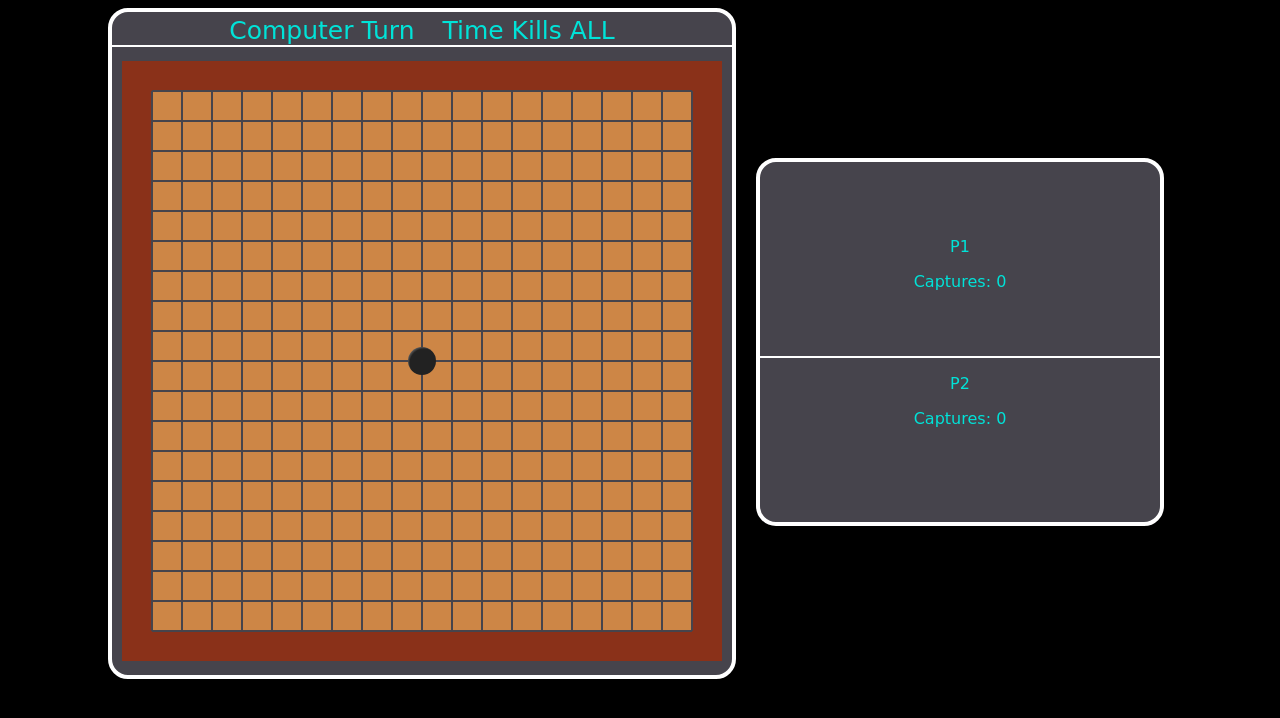
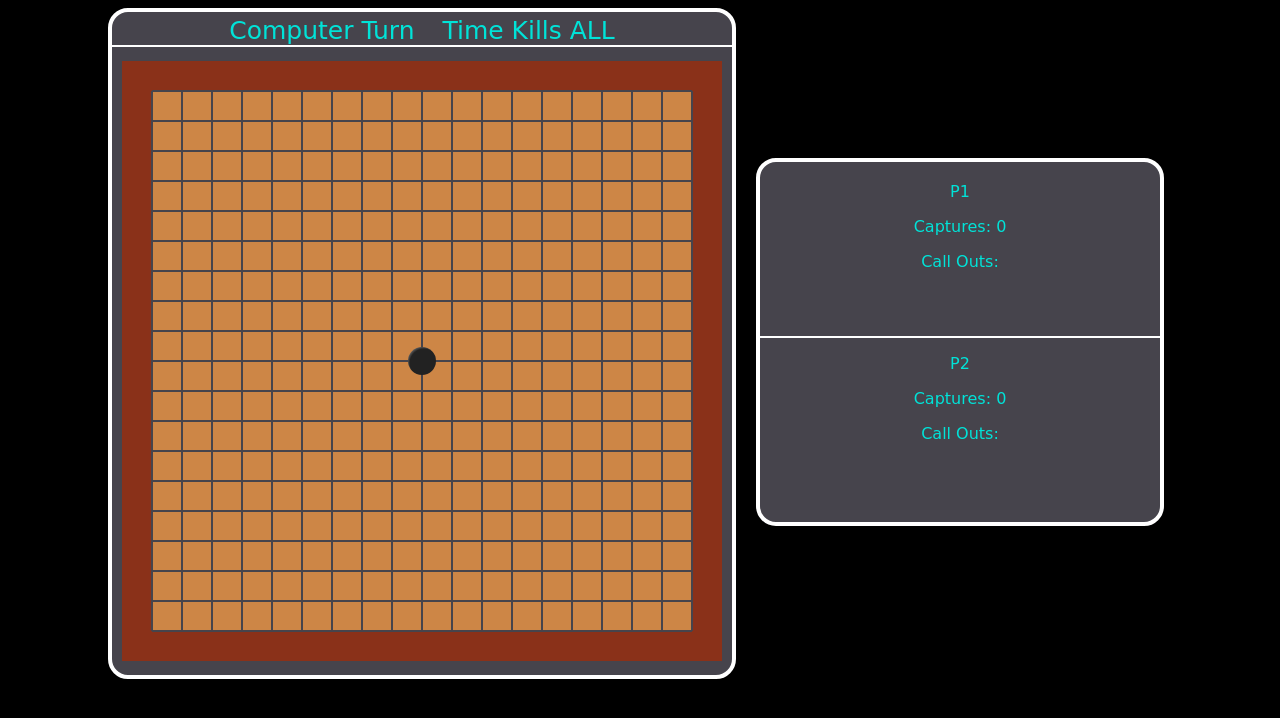
Before and after one commit to ProgramOwl/Pente, a plain HTML site: page pente.html in a window 1280 px wide. Drawn offline with Linux system fonts and the light colour scheme; a web font is replaced by a local one.

Commit message:
yay im dead

```diff
--- a/pente.html
+++ b/pente.html
@@ -24,10 +24,12 @@
       <div id="firstPlayer">
         <p id="player1">P1</p>
         <p>Captures: <span id="player1-captures"> 0</span></p>
+        <p>Call Outs: <span id="player1_callouts"></span></p>
       </div>
       <div id="secondPlayer">
         <p id="player2">P2</p>
         <p>Captures: <span id="player2-captures"> 0</span></p>
+        <p>Call Outs: <span id="player2_callouts"></span></p>
       </div>
     </div>
   </div>
--- a/styles.css
+++ b/styles.css
@@ -141,7 +141,7 @@ canvas {
     margin-left: 20px;
 }
 #firstPlayer {
-    margin-top: 75px;
+    margin-top: 20px;
     margin-bottom: 65px;
 }
 #secondPlayer {
```
